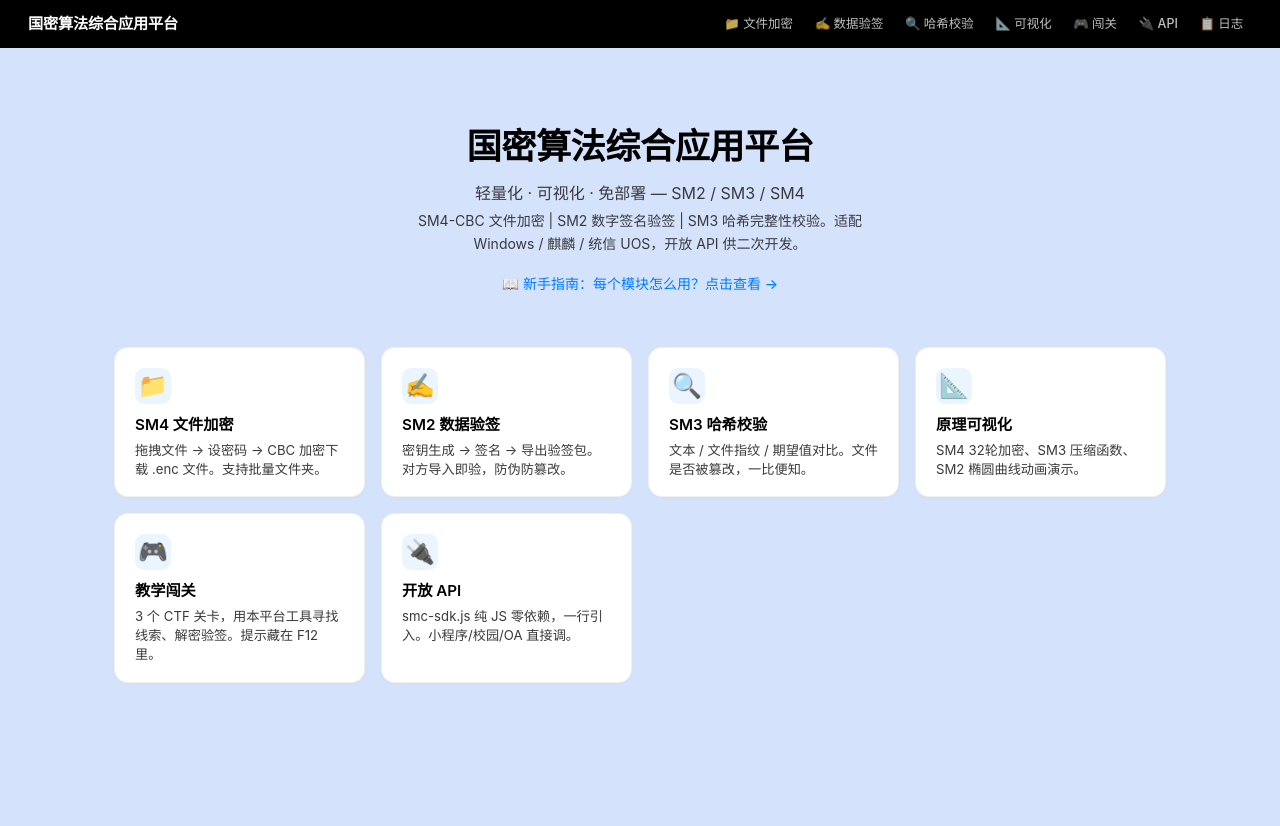
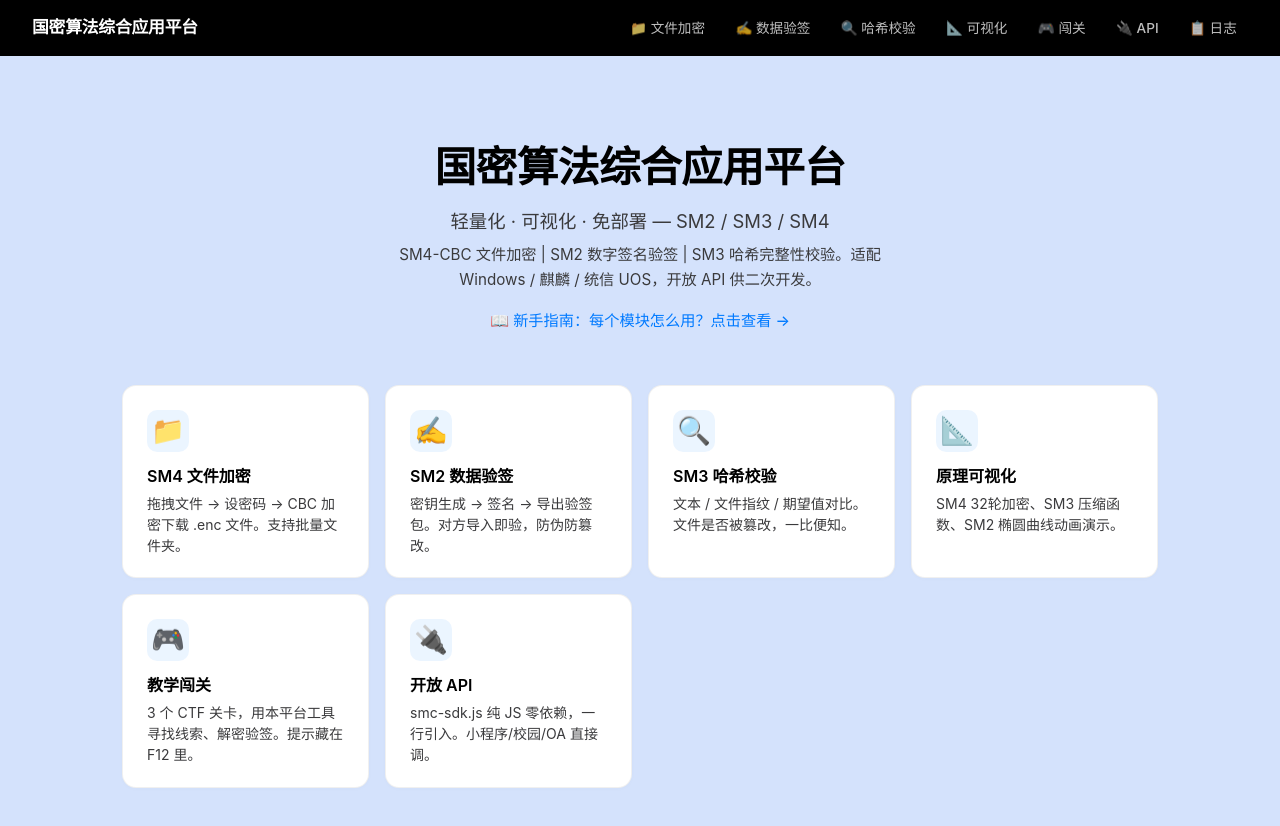
Before and after one commit to ljtatm5-crypto/smx, a Vue app in the folder crypto-platform/: page / in a window 1280 px wide. Shown: the top 826 px of the page. Before the commit the page ends 800 px from the top, so only its background shows below. Built offline with nearby package versions, Linux system fonts and the light colour scheme.

Commit message:
style: 全局放大，导航栏字体间距都增大

```diff
--- a/crypto-platform/src/assets/main.css
+++ b/crypto-platform/src/assets/main.css
@@ -38,8 +38,8 @@ body {
   display: flex;
   align-items: center;
   justify-content: space-between;
-  padding: 0 1.75rem;
-  height: 48px;
+  padding: 0 2rem;
+  height: 56px;
   background: #000;
   position: sticky;
   top: 0;
@@ -47,21 +47,21 @@ body {
 }
 
 .logo {
-  font-size: 0.95rem;
+  font-size: 1.05rem;
   font-weight: 600;
   color: #fff;
   text-decoration: none;
   letter-spacing: -0.2px;
 }
 
-.nav-links { display: flex; gap: 0.25rem; }
+.nav-links { display: flex; gap: 0.5rem; }
 
 .nav-links a {
   color: rgba(255,255,255,0.75);
   text-decoration: none;
-  font-size: 0.78rem;
-  padding: 0.3rem 0.55rem;
-  border-radius: 6px;
+  font-size: 0.85rem;
+  padding: 0.4rem 0.7rem;
+  border-radius: 8px;
   transition: all 0.15s;
   font-weight: 500;
 }
@@ -73,7 +73,7 @@ body {
 .main-content {
   max-width: 1100px;
   margin: 0 auto;
-  padding: 2rem 1.5rem 4rem;
+  padding: 2.5rem 2rem 4rem;
 }
 
 /* ===== Home Page ===== */
@@ -83,31 +83,31 @@ body {
 }
 
 .hero h1 {
-  font-size: 2.2rem;
+  font-size: 2.6rem;
   font-weight: 700;
   color: var(--text);
-  margin-bottom: 0.5rem;
+  margin-bottom: 0.6rem;
   letter-spacing: -0.5px;
 }
 
 .subtitle {
-  font-size: 1rem;
+  font-size: 1.15rem;
   color: var(--text2);
-  margin-bottom: 0.35rem;
+  margin-bottom: 0.4rem;
 }
 
 .desc {
   color: var(--text2);
-  max-width: 500px;
+  max-width: 520px;
   margin: 0 auto;
-  line-height: 1.6;
-  font-size: 0.875rem;
+  line-height: 1.65;
+  font-size: 0.95rem;
 }
 
 .guide-link {
   color: var(--accent);
   text-decoration: none;
-  font-size: 0.875rem;
+  font-size: 0.95rem;
   font-weight: 500;
 }
 
@@ -122,7 +122,7 @@ body {
   background: var(--bg2);
   border: 0.5px solid rgba(0,0,0,0.06);
   border-radius: var(--radius);
-  padding: 1.25rem 1.25rem 1.1rem;
+  padding: 1.5rem 1.5rem 1.35rem;
   transition: all 0.2s ease;
   text-decoration: none;
   color: var(--text);
@@ -135,33 +135,33 @@ body {
 }
 
 .card-icon {
-  font-size: 1.5rem;
-  margin-bottom: 0.6rem;
+  font-size: 1.7rem;
+  margin-bottom: 0.75rem;
   display: flex;
   align-items: center;
   justify-content: center;
-  width: 36px;
-  height: 36px;
+  width: 42px;
+  height: 42px;
   background: var(--accent-light);
-  border-radius: 9px;
+  border-radius: 10px;
 }
 
-.card h3 { font-size: 0.95rem; margin-bottom: 0.25rem; font-weight: 600; }
-.card p { color: var(--text2); line-height: 1.45; font-size: 0.825rem; }
+.card h3 { font-size: 1rem; margin-bottom: 0.3rem; font-weight: 600; }
+.card p { color: var(--text2); line-height: 1.5; font-size: 0.875rem; }
 
 /* ===== Page Template ===== */
 .page h2 {
-  font-size: 1.5rem;
-  margin-bottom: 0.2rem;
+  font-size: 1.75rem;
+  margin-bottom: 0.3rem;
   font-weight: 700;
   letter-spacing: -0.3px;
 }
 
 .page-desc {
   color: var(--text2);
-  margin-bottom: 1.5rem;
-  font-size: 0.85rem;
-  line-height: 1.5;
+  margin-bottom: 1.75rem;
+  font-size: 0.925rem;
+  line-height: 1.55;
 }
 
 /* ===== Tool Cards ===== */
@@ -169,17 +169,17 @@ body {
   background: var(--bg2);
   border: 0.5px solid rgba(0,0,0,0.06);
   border-radius: var(--radius);
-  padding: 1.5rem;
+  padding: 1.75rem;
 }
 
 .tool-panel {
   background: var(--bg2);
   border: 0.5px solid rgba(0,0,0,0.06);
   border-radius: var(--radius);
-  padding: 1.35rem;
+  padding: 1.5rem;
 }
-.tool-panel h3 { font-size: 0.95rem; margin-bottom: 0.2rem; font-weight: 600; }
-.tool-desc { color: var(--text2); font-size: 0.8rem; margin-bottom: 0.9rem; }
+.tool-panel h3 { font-size: 1rem; margin-bottom: 0.3rem; font-weight: 600; }
+.tool-desc { color: var(--text2); font-size: 0.85rem; margin-bottom: 1rem; }
 
 /* ===== Mode Tabs ===== */
 .mode-tabs {
@@ -193,13 +193,13 @@ body {
 
 .mode-tabs button {
   flex: 1;
-  padding: 0.35rem 0.7rem;
+  padding: 0.45rem 0.8rem;
   border: none;
-  border-radius: 6px;
+  border-radius: 7px;
   background: transparent;
   color: var(--accent);
   cursor: pointer;
-  font-size: 0.8rem;
+  font-size: 0.85rem;
   transition: all 0.15s ease;
   font-weight: 500;
 }
@@ -216,9 +216,9 @@ body {
 
 .input-group label {
   display: block;
-  font-size: 0.72rem;
+  font-size: 0.78rem;
   color: var(--text2);
-  margin-bottom: 0.3rem;
+  margin-bottom: 0.35rem;
   font-weight: 600;
   letter-spacing: 0.2px;
 }
@@ -226,12 +226,12 @@ body {
 .input-group input,
 .input-group textarea {
   width: 100%;
-  padding: 0.6rem 0.7rem;
+  padding: 0.7rem 0.85rem;
   border: 0.5px solid rgba(0,0,0,0.1);
-  border-radius: 8px;
+  border-radius: 10px;
   background: #fff;
   color: var(--text);
-  font-size: 0.85rem;
+  font-size: 0.9rem;
   font-family: 'SF Mono', 'JetBrains Mono', 'Consolas', monospace;
   resize: vertical;
   transition: border-color 0.15s, box-shadow 0.15s;
@@ -250,12 +250,12 @@ body {
 /* ===== Buttons ===== */
 .btn-primary {
   width: 100%;
-  padding: 0.7rem;
+  padding: 0.8rem;
   border: none;
   border-radius: 10px;
   background: var(--accent);
   color: #fff;
-  font-size: 0.875rem;
+  font-size: 0.95rem;
   font-weight: 600;
   cursor: pointer;
   transition: opacity 0.15s ease;
@@ -266,13 +266,13 @@ body {
 .btn-primary:disabled { opacity: 0.3; cursor: not-allowed; }
 
 .btn-sm {
-  padding: 0.3rem 0.6rem;
+  padding: 0.4rem 0.7rem;
   border: 0.5px solid rgba(0,0,0,0.08);
-  border-radius: 6px;
+  border-radius: 7px;
   background: #fff;
   color: var(--accent);
   cursor: pointer;
-  font-size: 0.75rem;
+  font-size: 0.8rem;
   white-space: nowrap;
   transition: background 0.15s;
   font-weight: 500;
```
